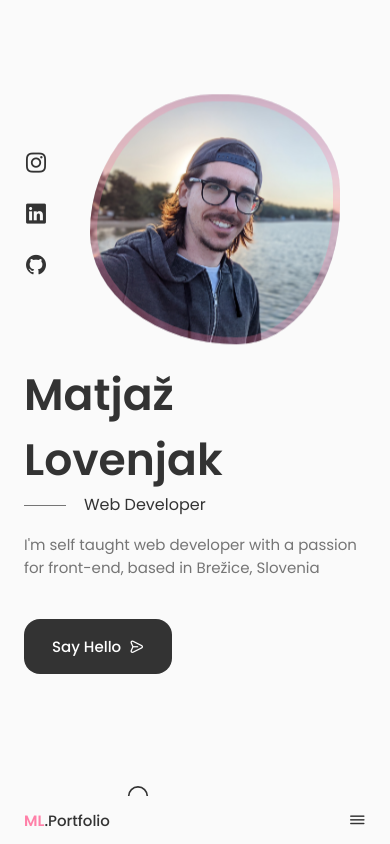
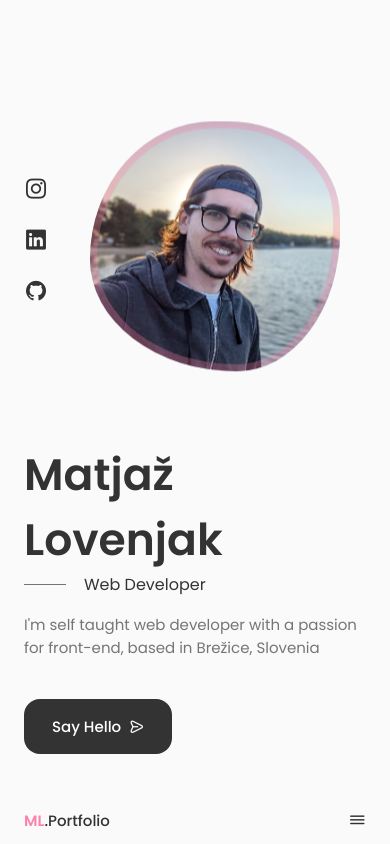
Before and after one commit to rubuz/ML-PORTFOLIO, a React (Vite) app: page / in a window 390 px wide. Shown: the top 844 px of the page. Built offline with nearby package versions, Linux system fonts and the light colour scheme.

Commit message:
added favicon

```diff
--- a/index.html
+++ b/index.html
@@ -2,7 +2,7 @@
 <html lang="en">
   <head>
     <meta charset="UTF-8" />
-    <!-- <link rel="icon" type="image/svg+xml" href="/vite.svg" /> -->
+    <link rel="icon" type="image/svg+xml" href="./src/assets/ML.svg" />
     <meta http-equiv="X-UA-Compatible" content="IE-Edge" />
     <meta name="viewport" content="width=device-width, initial-scale=1.0" />
     <!-- BOXICONS -->
--- a/src/components/home/home.css
+++ b/src/components/home/home.css
@@ -173,7 +173,8 @@
   }
 
   .home__scroll {
-    margin: 0 auto;
+    /* margin: 0 auto; */
+    display: none;
   }
 }
 
```
Also changed, not shown: src/assets/ML.svg (added).
